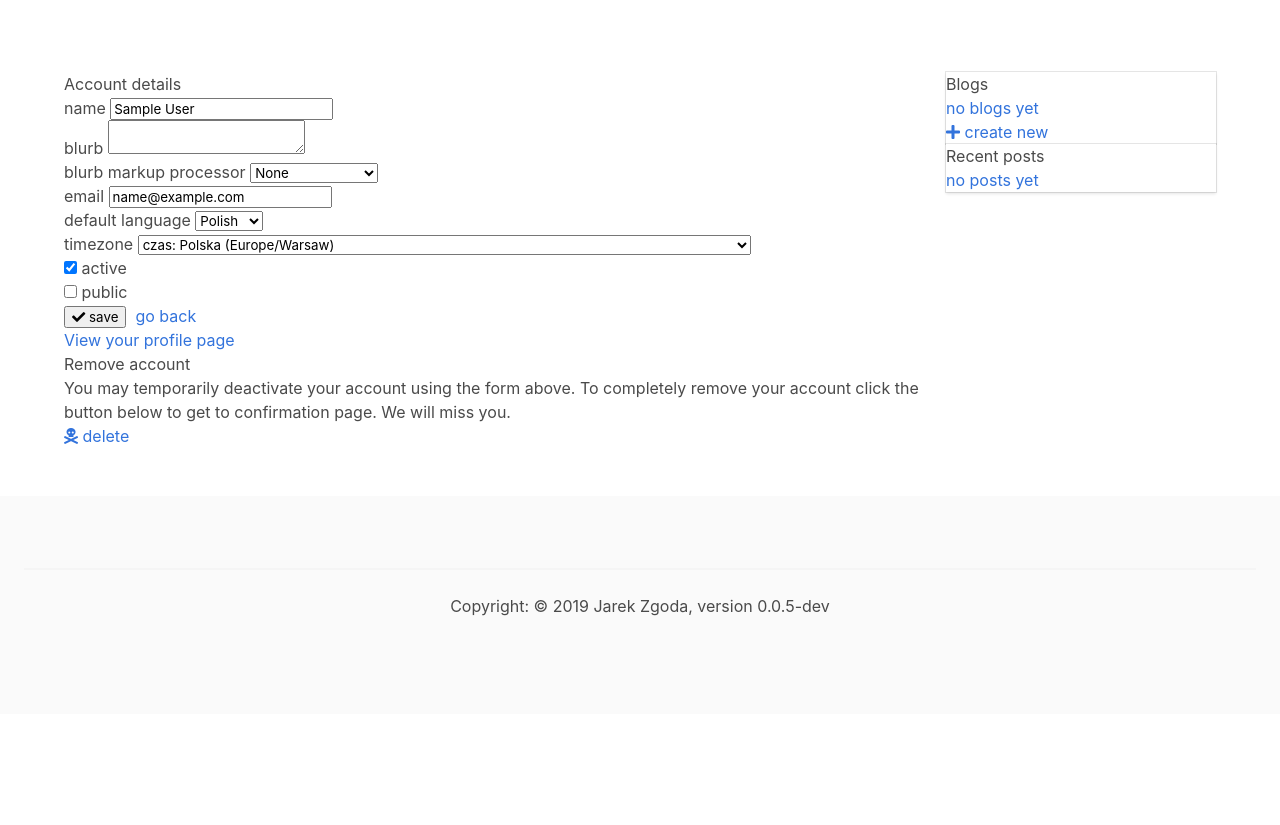
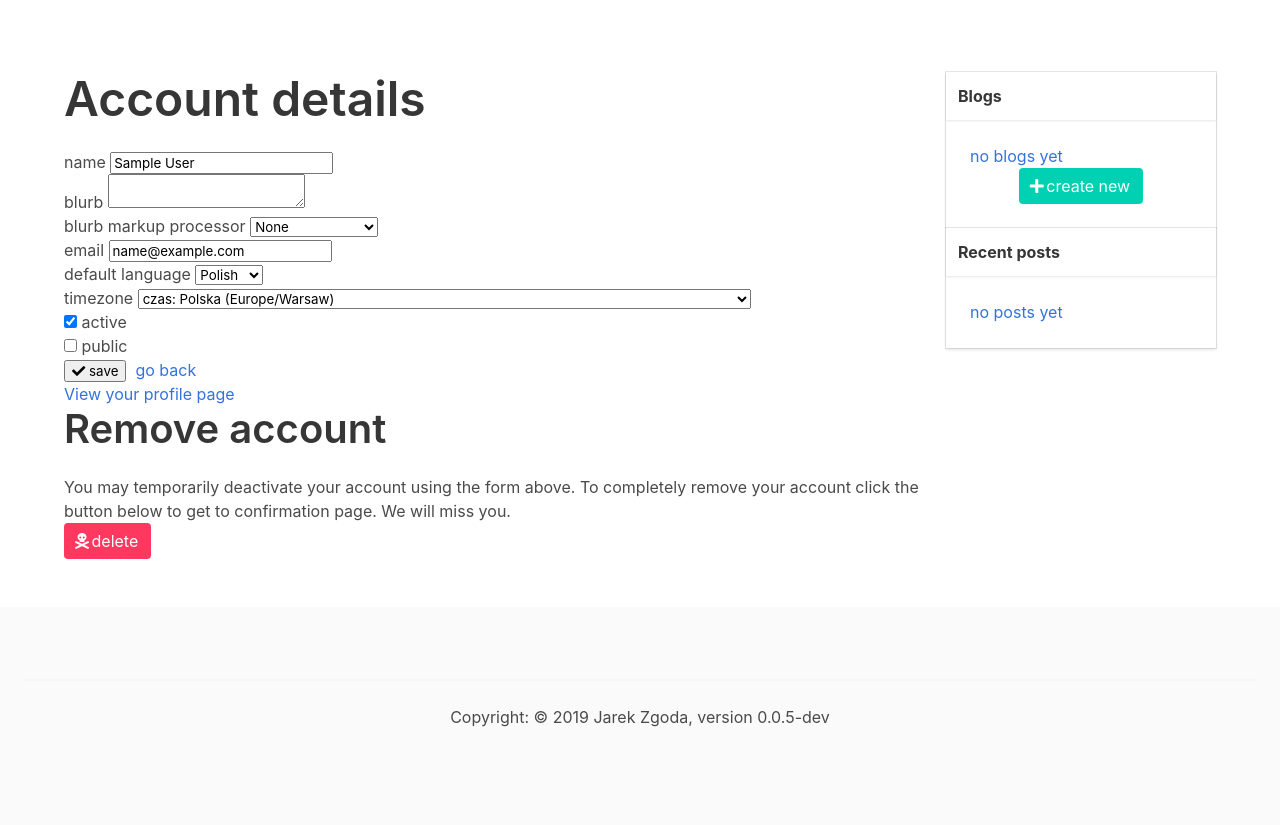
Before and after one commit to zgoda/devlog, a Flask app: page /user in a window 1280 px wide. Shown: the part 52-877 px from the top of the page. Before the commit the page ends 668 px from the top, so only its background shows below. Run offline with Flask 2, Linux system fonts and the light colour scheme; the visitor is signed in with stand-in values (Sample User, id 1); some libraries are stand-ins or nearby versions.

Commit message:
Tedious work

```diff
--- a/src/devlog/templates/auth/select.jinja
+++ b/src/devlog/templates/auth/select.jinja
@@ -7,7 +7,7 @@
 {% block pagetitle %}{{ gettext('select login provider').capitalize() }}{% endblock %}
 
 {% block widecontent %}
-<h1>{{ gettext('select login provider').capitalize() }}</h1>
+<h1 class="title is-1">{{ gettext('select login provider').capitalize() }}</h1>
 <p>{{ gettext('Select site to authenticate with') }}.</p>
 <div class="row">
   <div class="col-md-6">
--- a/src/devlog/templates/base.jinja
+++ b/src/devlog/templates/base.jinja
@@ -35,10 +35,10 @@
             <a class="navbar-link"><span class="fas fa-user-alt"></span>&nbsp;{{ gettext('account tools') }}</a>
             <div class="navbar-dropdown">
                 {% if current_user.is_authenticated %}
-                <a class="navbar-item" href="{{ url_for('user.account') }}"><span class="fas fa-user-cog"></span>&nbsp;{{ gettext('account') }}</a>
-                <a class="navbar-item" href="{{ url_for('auth.logout') }}"><span class="fas fa-sign-out-alt"></span>&nbsp;{{ gettext('sign out') }}</a>
+                <a class="navbar-item" href="{{ url_for('user.account') }}"><span class="icon"><i class="fas fa-user-cog"></i></span>&nbsp;{{ gettext('account') }}</a>
+                <a class="navbar-item" href="{{ url_for('auth.logout') }}"><span class="icon"><i class="fas fa-sign-out-alt"></i></span>&nbsp;{{ gettext('sign out') }}</a>
                 {% else %}
-                <a class="navbar-item" href="{{ url_for('auth.select') }}"><span class="fas fa-sign-in-alt"></span>&nbsp;{{ gettext('sign in') }}</a>
+                <a class="navbar-item" href="{{ url_for('auth.select') }}"><span class="icon"><i class="fas fa-sign-in-alt"></i></span>&nbsp;{{ gettext('sign in') }}</a>
                 {% endif %}
             </div>
           </div>
--- a/src/devlog/templates/index.jinja
+++ b/src/devlog/templates/index.jinja
@@ -5,7 +5,7 @@
 {% block widecontent %}
 <div class="columns">
   <div class="column is-one-third">
-    <h4>{{ gettext('recent posts').capitalize() }}</h4>
+    <h4 class="title is-4">{{ gettext('recent posts').capitalize() }}</h4>
     {%- if posts %}
     <ul class="list-unstyled">
       {%- for post in posts %}
@@ -18,7 +18,7 @@
     {% endif -%}
   </div>
   <div class="column is-one-third">
-    <h4>{{ gettext('recent blogs').capitalize() }}</h4>
+    <h4 class="title is-4">{{ gettext('recent blogs').capitalize() }}</h4>
     {%- if blogs %}
     <ul class="list-unstyled">
       {%- for blog in blogs %}
@@ -31,7 +31,7 @@
     {% endif -%}
   </div>
   <div class="column is-one-third">
-    <h4>{{ gettext('recently active').capitalize() }}</h4>
+    <h4 class="title is-4">{{ gettext('recently active').capitalize() }}</h4>
   </div>
 </div>
 {% endblock %}
--- a/src/devlog/templates/user/base.jinja
+++ b/src/devlog/templates/user/base.jinja
@@ -2,34 +2,38 @@
 
 {% block sidebar %}
 {% if current_user.is_authenticated %}
-<div class="card mb-4">
-  <div class="card-body">
-    <h2 class="card-title">{{ gettext('blogs').capitalize() }}</h2>
+<div class="card">
+  <div class="card-header">
+    <h2 class="card-header-title">{{ gettext('blogs').capitalize() }}</h2>
+  </div>
+  <div class="card-content">
     {% if recent_blogs and recent_blogs.count() %}
-    <ul class="list-group list-group-flush">
+    <ul>
       {% for blog in recent_blogs %}
-      <li class="list-group-item"><a href="{{ url_for('blog.display', blog_id=blog.id, slug=blog.slug) }}">{{ blog.name }}</a> <em><small>({{ blog.updated|datetimeformat('short') }})</small></em></li>
+      <li><a href="{{ url_for('blog.display', blog_id=blog.id, slug=blog.slug) }}">{{ blog.name }}</a> <em><small>({{ blog.updated|datetimeformat('short') }})</small></em></li>
       {% endfor %}
     </ul>
-    <p class="card-text mt-4"><a href="">{{ gettext('see more') }}</a></p>
+    <p><a href="">{{ gettext('see more') }}</a></p>
     {% else %}
-    <p class="card-text mt-4"><a href="">{{ gettext('no blogs yet') }}</a></p>
+    <p><a href="">{{ gettext('no blogs yet') }}</a></p>
     {% endif %}
-    <p class="card-text mt-4 text-center"><a href="{{ url_for('blog.create') }}" class="btn btn-primary"><i class="fas fa-plus"></i>&nbsp;{{ gettext('create new') }}</a></p>
+    <p class="has-text-centered"><a href="{{ url_for('blog.create') }}" class="button is-primary"><span class="icon"><i class="fas fa-plus"></i></span>&nbsp;{{ gettext('create new') }}</a></p>
   </div>
 </div>
-<div class="card mb-4">
-  <div class="card-body">
-    <h2 class="card-title">{{ gettext('recent posts').capitalize() }}</h2>
+<div class="card">
+  <div class="card-header">
+    <h2 class="card-header-title">{{ gettext('recent posts').capitalize() }}</h2>
+  </div>
+  <div class="card-content">
     {% if recent_posts and recent_posts.count() %}
-    <ul class="list-group list-group-flush">
+    <ul>
       {% for post in recent_posts %}
-      <li class="list-group-item"><a href="{{ url_for('post.display', post_id=post.id, slug=post.slug) }}">{{ post.title }}</a> <em><small>({{ post.updated|datetimeformat('short') }})</small></em></li>
+      <li><a href="{{ url_for('post.display', post_id=post.id, slug=post.slug) }}">{{ post.title }}</a> <em><small>({{ post.updated|datetimeformat('short') }})</small></em></li>
       {% endfor %}
     </ul>
-    <p class="card-text mt-4"><a href="">{{ gettext('see more') }}</a></p>
+    <p><a href="">{{ gettext('see more') }}</a></p>
     {% else %}
-    <p class="card-text mt-4"><a href="">{{ gettext('no posts yet') }}</a></p>
+    <p><a href="">{{ gettext('no posts yet') }}</a></p>
     {% endif %}
   </div>
 </div>
--- a/src/devlog/templates/user/details.jinja
+++ b/src/devlog/templates/user/details.jinja
@@ -5,10 +5,10 @@
 {% block pagetitle %}{{ gettext('account details').capitalize() }}{% endblock %}
 
 {% block content %}
-<h1>{{ gettext('account details').capitalize() }}</h1>
+<h1 class="title is-1">{{ gettext('account details').capitalize() }}</h1>
 {{ render_form(form, url_for('user.account')) }}
 <p><a href="{{ url_for('user.profile', user_id=current_user.id) }}">{{ gettext('view your profile page').capitalize() }}</a></p>
-<h2>{{ gettext('remove account').capitalize() }}</h2>
+<h2 class="title is-2">{{ gettext('remove account').capitalize() }}</h2>
 <p>{% trans %}You may temporarily deactivate your account using the form above. To completely remove your account click the button below to get to confirmation page. We will miss you.{% endtrans %}</p>
-<p><a href="{{ url_for('user.confirm_delete') }}" class="btn btn-danger"><span class="fas fa-skull-crossbones"></span>&nbsp;{{ gettext('delete') }}</a></p>
+<p><a href="{{ url_for('user.confirm_delete') }}" class="button is-danger"><span class="icon"><i class="fas fa-skull-crossbones"></i></span>&nbsp;{{ gettext('delete') }}</a></p>
 {% endblock %}
--- a/src/devlog/templates/user/remove.jinja
+++ b/src/devlog/templates/user/remove.jinja
@@ -5,7 +5,7 @@
 {% block pagetitle %}{{ gettext('remove account') }}{% endblock %}
 
 {% block content %}
-<h1>{{ gettext('remove account') }}</h1>
+<h1 class="title is-1">{{ gettext('remove account') }}</h1>
 <p>{% trans %}Deleting account is destructive process. It can not be reverted. All your content will be deleted and if you decide to rejoin us later, it will be lost so be careful.{% endtrans %}</p>
 <p>{% trans %}You will be logged out and redirected to site home page.{% endtrans %}</p>
 {{ render_form(delete_form, action=url_for('user.delete')) }}
```
Also changed, not shown: src/devlog/templates/user/profile.jinja (+7 -7 lines).
